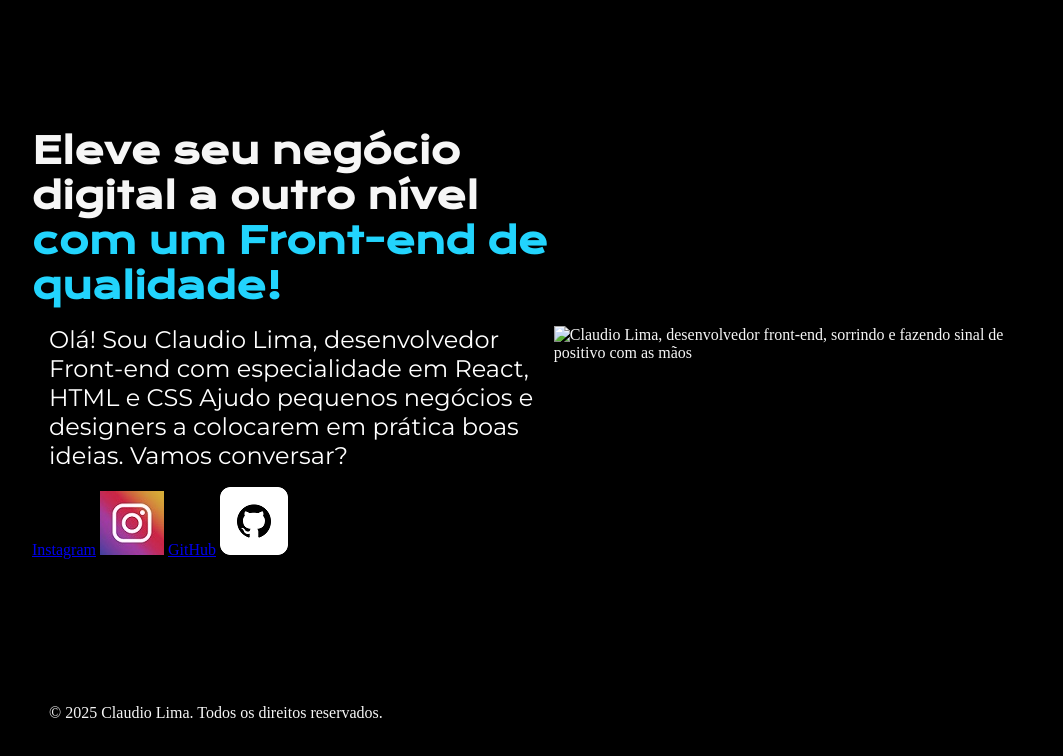
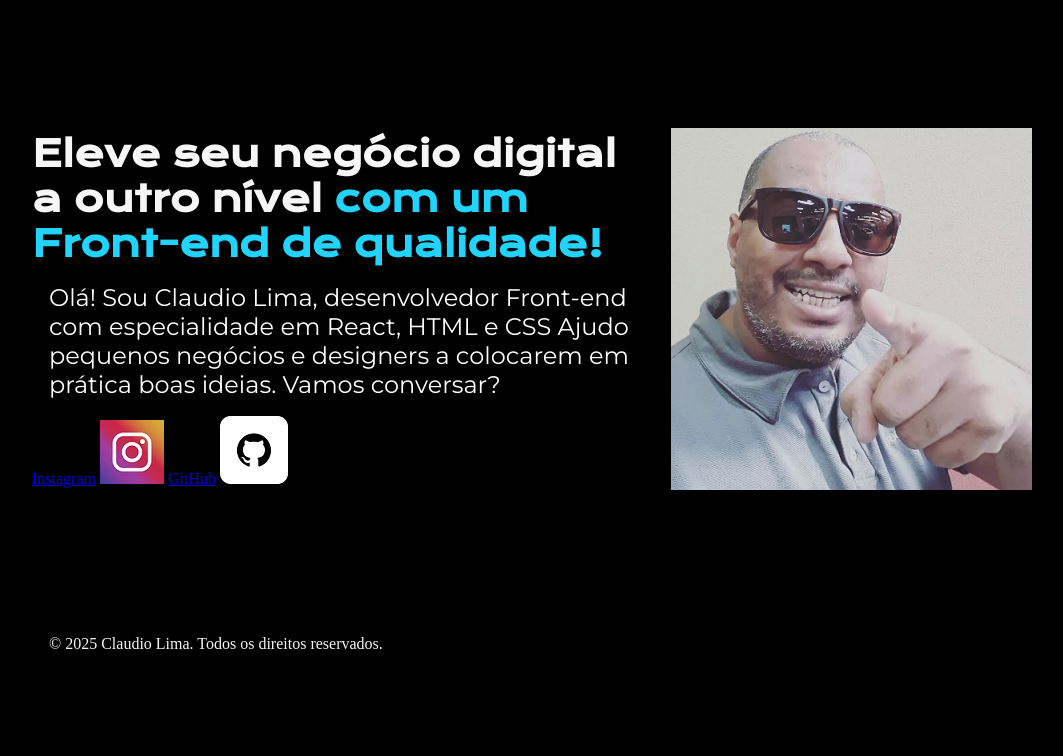
Before and after one commit to Claudiolima436/Portifolio-HTML-e-CSS-aula_5, a plain HTML site: page index.html in a window 1280 px wide. Shown: the whole page, without its empty margins (96-1159 px from the left). Drawn offline with nearby package versions, Linux system fonts and the light colour scheme.

Commit message:
entrada da imagem alterada

```diff
--- a/index.html
+++ b/index.html
@@ -22,7 +22,7 @@
                 <a href="https://github.com/Claudiolima436">GitHub</a>
                 <img src="icone github.png" alt="Ícone do GitHub">
                 </section>
-                <img src="Claudinho.jpg" alt="Claudio Lima, desenvolvedor front-end, sorrindo e fazendo sinal de positivo com as mãos">
+                <img src="claudio_lima.png" alt="Claudio Lima, desenvolvedor front-end, sorrindo e fazendo sinal de positivo com as mãos">
 
             <div class="responsivo-container">
 
```
